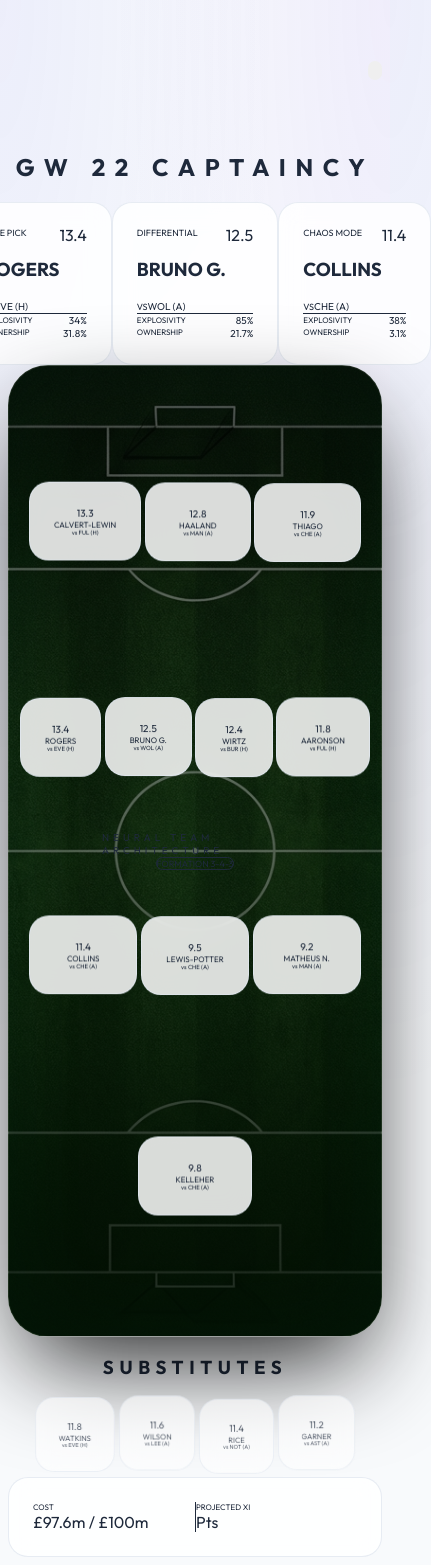
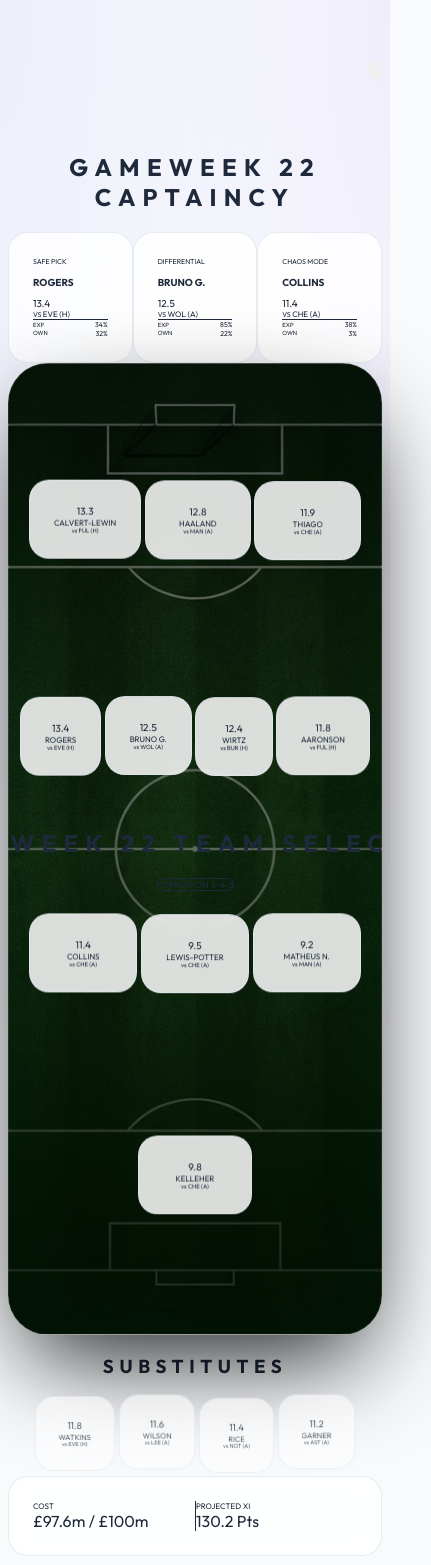
Before and after one commit to chriseyebagha/fantasy-premier-league, a Next.js app in the folder frontend/: page /fantasy/ in a window 390 px wide. Shown: the whole page, 431 px wide, since content can reach past the window. Built offline with nearby package versions, Linux system fonts and the light colour scheme.

Commit message:
UI: Final Precision Polish V2 (Headers, Spacing, Mobile Grid)

```diff
--- a/frontend/src/app/page.tsx
+++ b/frontend/src/app/page.tsx
@@ -112,6 +112,7 @@ export default function Home() {
           <PlayerDashboard
             squad={data.squad}
             bench={data.bench}
+            gameweek={data.gameweek}
             optimized_squad={data.optimized_squad}
             weights={data.recommendations.weights}
           />
--- a/frontend/src/components/CaptainSection.tsx
+++ b/frontend/src/components/CaptainSection.tsx
@@ -26,42 +26,42 @@ const CaptainCard = ({ subtitle, data, glowClass }: { subtitle: string, data: Ca
     if (!data) return null;
 
     return (
-        <div className={`glass-card flex-1 min-w-0 md:w-full max-w-[320px] border-t-4 ${glowClass} !p-4 md:!p-5 shadow-sm hover:shadow-xl transition-all flex flex-col hover:-translate-y-1`}>
+        <div className={`glass-card flex-1 min-w-0 md:w-full md:max-w-[320px] border-t-[3px] md:border-t-4 ${glowClass} p-2 md:p-5 shadow-sm hover:shadow-xl transition-all flex flex-col hover:-translate-y-1`}>
             {/* Header: Label & Points */}
-            <div className="flex justify-between items-start mb-3">
+            <div className="flex flex-col md:flex-row justify-between items-start md:items-center mb-2 md:mb-3">
                 <div className="min-w-0 flex-1">
-                    <span className="text-[9px] md:text-[10px] font-black uppercase tracking-widest text-text-muted mb-1 block truncate">
+                    <span className="text-[7px] md:text-[10px] font-black uppercase tracking-widest text-text-muted mb-0.5 md:mb-1 block truncate">
                         {subtitle}
                     </span>
-                    <h3 className="text-sm md:text-xl font-black text-slate-800 truncate leading-tight uppercase tracking-tight">{data.web_name || 'N/A'}</h3>
+                    <h3 className="text-[10px] md:text-xl font-black text-slate-800 truncate leading-tight uppercase tracking-tight">{data.web_name || 'N/A'}</h3>
                 </div>
-                <div className="text-right ml-2 bg-slate-900 text-white px-2 py-1 rounded-lg shadow-lg shadow-slate-200">
-                    <div className="text-lg md:text-2xl font-black leading-none">
+                <div className="mt-1 md:mt-0 md:ml-2 bg-slate-900 text-white px-1.5 md:px-2 py-0.5 md:py-1 rounded md:rounded-lg shadow-md shadow-slate-200">
+                    <div className="text-[10px] md:text-2xl font-black leading-none">
                         {(data.predicted_points || 0).toFixed(1)}
                     </div>
                 </div>
             </div>
 
             {/* Context: Opponent */}
-            <div className="mb-4">
-                <div className="text-[10px] md:text-xs font-bold text-slate-500 flex items-center gap-1.5">
-                    <span className="uppercase text-[9px] tracking-widest text-text-muted font-bold tracking-tight">vs</span>
-                    <span className="text-slate-900 bg-slate-100 px-2 py-0.5 rounded-md font-bold">{data.next_fixture || 'Unknown'}</span>
+            <div className="mb-2 md:mb-4">
+                <div className="text-[8px] md:text-xs font-bold text-slate-500 flex items-center gap-1">
+                    <span className="uppercase text-[7px] md:text-[9px] tracking-widest text-text-muted font-bold">vs&nbsp;</span>
+                    <span className="text-slate-900 bg-slate-100 px-1 md:px-2 py-0.5 rounded md:rounded-md font-bold whitespace-nowrap">{data.next_fixture || 'Unknown'}</span>
                 </div>
             </div>
 
             {/* Stats Grid - Uniform Height Spacer */}
-            <div className="mt-auto space-y-2.5 pt-3 border-t border-slate-100">
-                <div className="flex justify-between items-center text-[10px]">
-                    <span className="text-text-muted uppercase font-black tracking-widest text-[8px]">Explosivity</span>
+            <div className="mt-auto space-y-1.5 md:space-y-2.5 pt-2 md:pt-3 border-t border-slate-100">
+                <div className="flex justify-between items-center text-[7px] md:text-[10px]">
+                    <span className="text-text-muted uppercase font-black tracking-widest text-[6px] md:text-[8px]">Exp</span>
                     <span className={`font-black ${data.explosivity > 50 ? 'text-explosive-glow' : 'text-slate-800'}`}>
                         {(data.explosivity || 0).toFixed(0)}%
                     </span>
                 </div>
 
-                <div className="flex justify-between text-[10px]">
-                    <span className="text-text-muted uppercase font-black tracking-widest text-[8px]">Ownership</span>
-                    <span className="font-black text-slate-800">{typeof data.ownership === 'number' ? data.ownership.toFixed(1) : (data.ownership || '0')}%</span>
+                <div className="flex justify-between text-[7px] md:text-[10px]">
+                    <span className="text-text-muted uppercase font-black tracking-widest text-[6px] md:text-[8px]">Own</span>
+                    <span className="font-black text-slate-800">{(data.ownership || 0).toFixed(0)}%</span>
                 </div>
             </div>
         </div>
@@ -74,13 +74,13 @@ export default function CaptainSection({ captains, gameweek }: CaptainSectionPro
     return (
         <section className="mb-12 md:mb-20">
             <div className="mb-10 text-center md:text-left">
-                <h2 className="text-sm md:text-xl font-black uppercase tracking-[0.4em] text-slate-800">
-                    GW {gameweek} Captaincy
+                <h2 className="text-sm md:text-2xl font-black uppercase tracking-[0.3em] md:tracking-[0.5em] text-slate-800">
+                    Gameweek {gameweek} Captaincy
                 </h2>
             </div>
 
             <div className="max-w-5xl mx-auto">
-                <div className="flex flex-nowrap justify-center gap-4 md:gap-8 pb-8 px-1 md:px-0">
+                <div className="grid grid-cols-3 md:flex md:flex-nowrap justify-center gap-2 md:gap-8 pb-8 px-0 md:px-0">
                     <CaptainCard
                         subtitle="Safe Pick"
                         data={captains.obvious}
--- a/frontend/src/components/PlayerDashboard.tsx
+++ b/frontend/src/components/PlayerDashboard.tsx
@@ -6,6 +6,7 @@ import { Player } from '../types/player';
 interface PlayerDashboardProps {
     squad: Player[];
     bench: Player[];
+    gameweek?: number;
     weights?: any;
 }
 
@@ -37,8 +38,8 @@ const MiniPlayerCard = ({ player, isBench = false }: { player: any, isBench?: bo
             <div className="font-bold text-[8px] md:text-xs truncate uppercase tracking-tighter">{player.web_name}</div>
             <div className="flex flex-col items-center gap-0.5 mt-0.5">
                 <div className="text-[6px] md:text-[9px] text-text-muted leading-none whitespace-nowrap">
-                    <span className="md:hidden">vs {player.next_fixture}</span>
-                    <span className="hidden md:inline">{player.team} <span className="text-slate-400 font-normal ml-0.5 whitespace-nowrap">vs {player.next_fixture}</span></span>
+                    <span className="md:hidden">vs&nbsp;{player.next_fixture}</span>
+                    <span className="hidden md:inline">{player.team} <span className="text-slate-400 font-normal ml-0.5 whitespace-nowrap">vs&nbsp;{player.next_fixture}</span></span>
                 </div>
 
                 <div
@@ -83,7 +84,7 @@ const MiniPlayerCard = ({ player, isBench = false }: { player: any, isBench?: bo
     </div>
 );
 
-export default function PlayerDashboard({ squad, bench, weights, optimized_squad }: PlayerDashboardProps & { optimized_squad?: any }) {
+export default function PlayerDashboard({ squad, bench, gameweek, weights, optimized_squad }: PlayerDashboardProps & { optimized_squad?: any }) {
     // Use optimized squad if available, otherwise fallback to top-15
     const displaySquad = optimized_squad?.players?.starting_11 || squad;
     const displayBench = optimized_squad?.players?.bench || bench;
@@ -100,10 +101,10 @@ export default function PlayerDashboard({ squad, bench, weights, optimized_squad
     return (
         <div className="space-y-16">
             <div className="pitch-container relative overflow-visible">
-                <div className="absolute -top-10 left-1/2 -translate-x-1/2 flex flex-col items-center gap-1">
-                    <div className="text-[10px] font-black tracking-[0.4em] text-slate-300 uppercase pointer-events-none">
-                        Neural Team Architecture
-                    </div>
+                <div className="absolute -top-16 left-1/2 -translate-x-1/2 flex flex-col items-center gap-3 w-full">
+                    <h2 className="text-sm md:text-2xl font-black uppercase tracking-[0.3em] md:tracking-[0.5em] text-slate-800 text-center whitespace-nowrap">
+                        Gameweek {gameweek || '22'} Team Selection
+                    </h2>
                     {optimized_squad && (
                         <div className="px-3 py-1 bg-primary-glow/10 border border-primary-glow/20 rounded-full text-[9px] font-bold text-primary-glow uppercase tracking-widest">
                             Formation {formation}
@@ -155,11 +156,11 @@ export default function PlayerDashboard({ squad, bench, weights, optimized_squad
                             </div>
                             <div className="flex flex-col border-l border-slate-200 pl-4">
                                 <span className="text-[8px] uppercase font-black tracking-widest text-text-muted mb-1">Projected XI</span>
-                                <span className="text-xs font-bold text-explosive-glow">{optimized_squad.starting_11_points} Pts</span>
+                                <span className="text-xs font-bold text-explosive-glow">{optimized_squad.total_predicted_points?.toFixed(1) || '0.0'} Pts</span>
                             </div>
                             <div className="flex flex-col border-l border-slate-200 pl-4 hidden md:flex">
                                 <span className="text-[8px] uppercase font-black tracking-widest text-text-muted mb-1">Bench Potential</span>
-                                <span className="text-xs font-bold text-slate-500">{optimized_squad.bench_points} Pts</span>
+                                <span className="text-xs font-bold text-slate-500">{optimized_squad.bench_predicted_points?.toFixed(1) || '0.0'} Pts</span>
                             </div>
                         </div>
                     </div>
```
